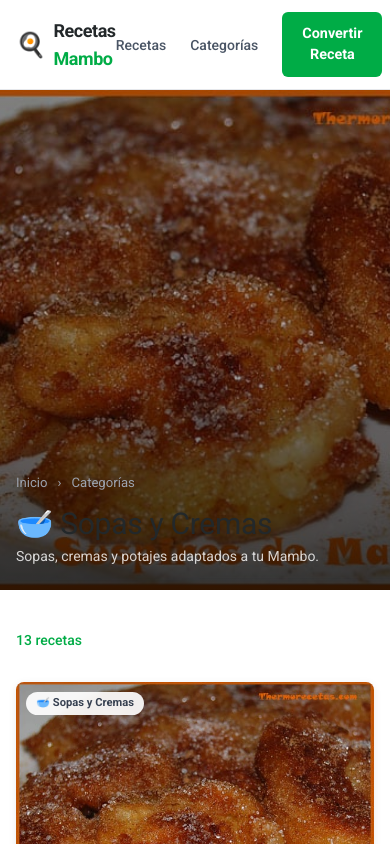
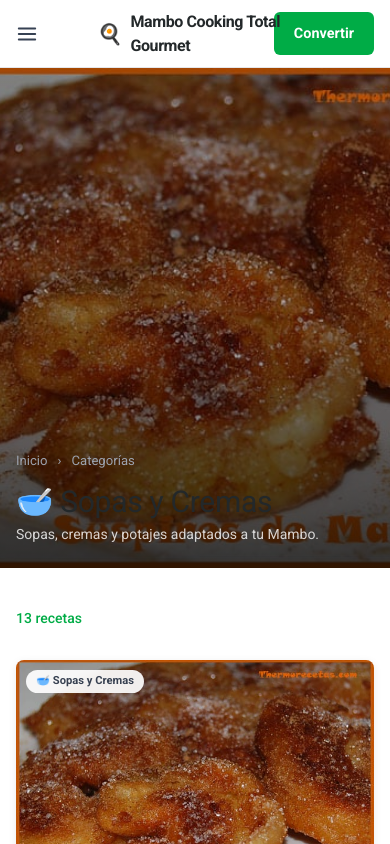
Before and after one commit to tomassette-prog/recetasmambo, a Next.js app: page /categorias/sopas-y-cremas in a window 390 px wide. Shown: the top 844 px of the page. Built offline with nearby package versions, Linux system fonts and the light colour scheme.

Commit message:
feat: Cookidoo-style header - hamburger menu left, Mambo Cooking Total Gourmet center

```diff
--- a/src/app/layout.tsx
+++ b/src/app/layout.tsx
@@ -3,6 +3,7 @@
 import "./globals.css";
 import Link from "next/link";
 import { categories } from "@/lib/recipes-data";
+import Header from "@/components/Header";
 
 const roboto = Roboto({
   variable: "--font-roboto",
@@ -11,7 +12,7 @@
 });
 
 export const metadata: Metadata = {
-  title: "Recetas Mambo — Recetas para Mambo Cooking Total Gourmet",
+  title: "Mambo Cooking Total Gourmet — Recetas adaptadas de Thermomix",
   description:
     "Recetas adaptadas de Thermomix a la Cecotec Mambo Cooking Total Gourmet. Conversión automática con tiempos, temperaturas y accesorios correctos.",
 };
@@ -20,26 +21,7 @@
   return (
     <html lang="es" className={`${roboto.variable} h-full antialiased`}>
       <body className="min-h-full flex flex-col" style={{ fontFamily: '"Roboto", "Helvetica Neue", Arial, sans-serif' }}>
-        {/* Header */}
-        <header className="site-header">
-          <div className="mx-auto max-w-7xl flex items-center justify-between px-4 sm:px-6 py-3">
-            <Link href="/" className="flex items-center gap-2 text-lg font-bold tracking-tight" style={{ color: "#23282A" }}>
-              <span className="text-2xl">🍳</span>
-              <span>Recetas <span style={{ color: "#00AC46" }}>Mambo</span></span>
-            </Link>
-            <nav className="flex items-center gap-6 sm:gap-8 text-sm font-medium text-gray-600">
-              <Link href="/recetas" className="hover:text-[#00AC46] transition-colors">
-                Recetas
-              </Link>
-              <Link href="/categorias" className="hover:text-[#00AC46] transition-colors">
-                Categorías
-              </Link>
-              <Link href="/convertir" className="btn-primary text-sm px-5 py-2">
-                Convertir Receta
-              </Link>
-            </nav>
-          </div>
-        </header>
+        <Header />
 
         <main className="flex-1">{children}</main>
 
--- /dev/null
+++ b/src/components/Header.tsx
@@ -0,0 +1,98 @@
+"use client";
+
+import { useState } from "react";
+import Link from "next/link";
+
+const NAV_ITEMS = [
+  { href: "/", label: "Inicio" },
+  { href: "/recetas", label: "Recetas" },
+  { href: "/categorias", label: "Categorías" },
+  { href: "/convertir", label: "Convertir Receta" },
+];
+
+export default function Header() {
+  const [menuOpen, setMenuOpen] = useState(false);
+
+  return (
+    <>
+      <header className="site-header">
+        <div className="mx-auto max-w-7xl flex items-center justify-between px-4 sm:px-6 py-3">
+          {/* Left: Menu button */}
+          <button
+            onClick={() => setMenuOpen(true)}
+            className="flex items-center gap-2 text-sm font-semibold text-gray-700 hover:text-[#00AC46] transition-colors"
+            aria-label="Abrir menú"
+          >
+            <svg width="22" height="22" viewBox="0 0 24 24" fill="none" stroke="currentColor" strokeWidth="2" strokeLinecap="round">
+              <line x1="3" y1="6" x2="21" y2="6" />
+              <line x1="3" y1="12" x2="21" y2="12" />
+              <line x1="3" y1="18" x2="21" y2="18" />
+            </svg>
+            <span className="hidden sm:inline">Menú</span>
+          </button>
+
+          {/* Center: Brand */}
+          <Link href="/" className="absolute left-1/2 -translate-x-1/2 flex items-center gap-2">
+            <span className="text-xl">🍳</span>
+            <span className="text-base sm:text-lg font-bold tracking-tight" style={{ color: "#23282A" }}>
+              Mambo Cooking Total Gourmet
+            </span>
+          </Link>
+
+          {/* Right: Convertir CTA */}
+          <Link href="/convertir" className="btn-primary text-xs sm:text-sm px-3 sm:px-5 py-2">
+            Convertir
+          </Link>
+        </div>
+      </header>
+
+      {/* Sidebar overlay */}
+      {menuOpen && (
+        <div className="fixed inset-0 z-[100]">
+          {/* Backdrop */}
+          <div
+            className="absolute inset-0 bg-black/40"
+            onClick={() => setMenuOpen(false)}
+          />
+          {/* Sidebar */}
+          <nav className="absolute left-0 top-0 bottom-0 w-72 bg-white shadow-xl flex flex-col">
+            <div className="flex items-center justify-between px-5 py-4 border-b border-gray-100">
+              <span className="font-bold text-[#23282A]">Menú</span>
+              <button
+                onClick={() => setMenuOpen(false)}
+                className="text-gray-400 hover:text-gray-700"
+                aria-label="Cerrar menú"
+              >
+                <svg width="22" height="22" viewBox="0 0 24 24" fill="none" stroke="currentColor" strokeWidth="2" strokeLinecap="round">
+                  <line x1="18" y1="6" x2="6" y2="18" />
+                  <line x1="6" y1="6" x2="18" y2="18" />
+                </svg>
+              </button>
+            </div>
+            <div className="flex-1 py-2">
+              {NAV_ITEMS.map((item) => (
+                <Link
+                  key={item.href}
+                  href={item.href}
+                  onClick={() => setMenuOpen(false)}
+                  className="block px-5 py-3 text-[15px] text-[#23282A] hover:bg-gray-50 hover:text-[#00AC46] transition-colors"
+                >
+                  {item.label}
+                </Link>
+              ))}
+            </div>
+            <div className="border-t border-gray-100 px-5 py-4">
+              <Link
+                href="/convertir"
+                onClick={() => setMenuOpen(false)}
+                className="btn-primary block text-center text-sm py-2.5"
+              >
+                Convertir Receta Thermomix → Mambo
+              </Link>
+            </div>
+          </nav>
+        </div>
+      )}
+    </>
+  );
+}
```
